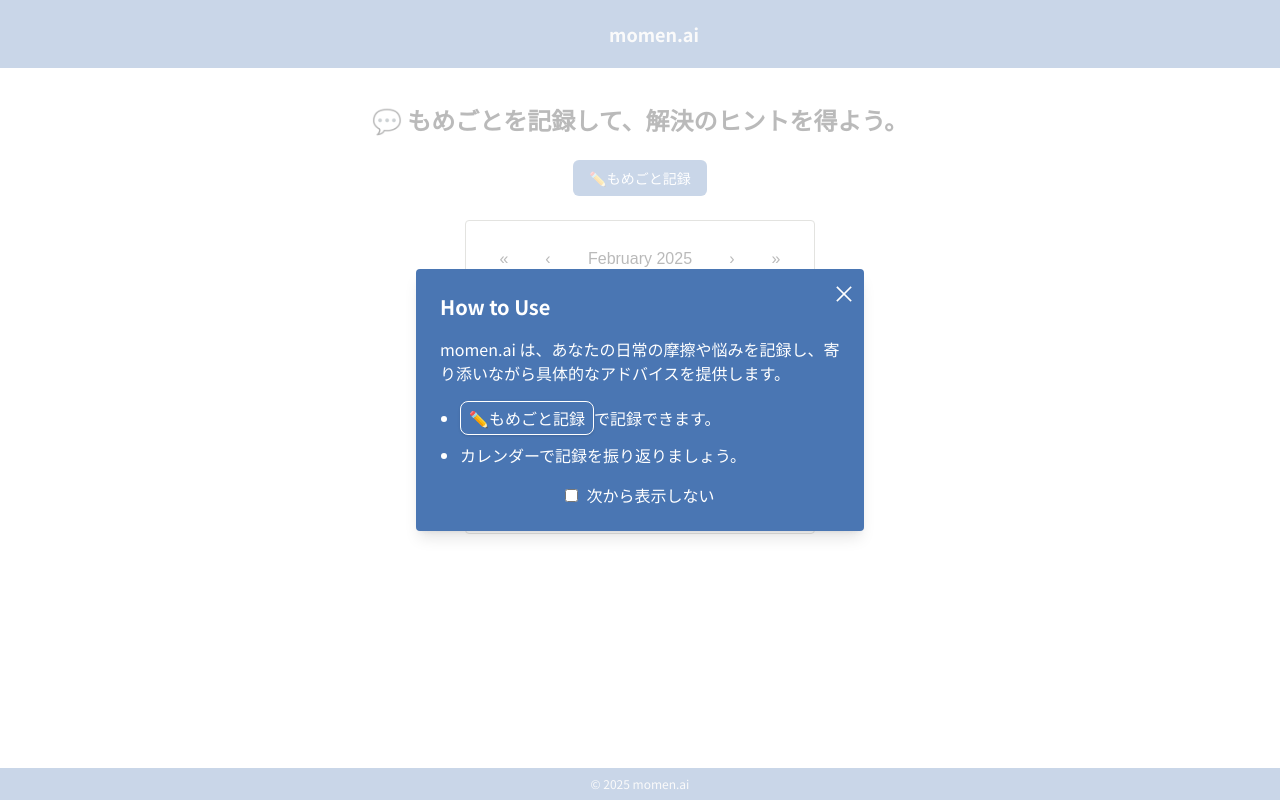
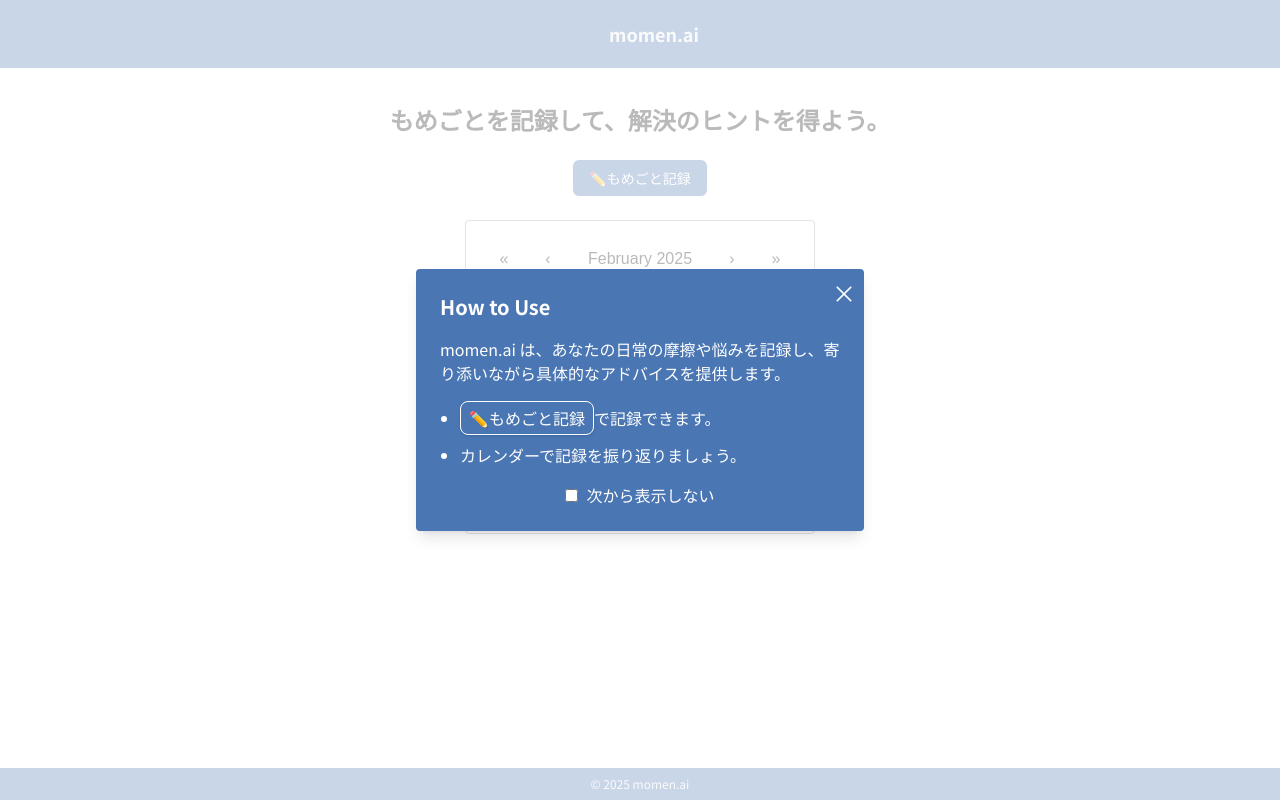
Before and after one commit to MapGeoSafari/momenai, a Next.js app: page / in a window 1280 px wide. Built offline with nearby package versions, Linux system fonts and the light colour scheme; some icons are missing.

Commit message:
remove hukidashi

```diff
--- a/app/page.tsx
+++ b/app/page.tsx
@@ -108,7 +108,7 @@
           <div className="max-w-xl mx-auto relative">
             <div className="text-center mt-4 mb-6">
               <h1 className="font-bold whitespace-nowrap text-lg sm:text-xl md:text-2xl">
-                💬 もめごとを記録して、解決のヒントを得よう。
+                もめごとを記録して、解決のヒントを得よう。
               </h1>
             </div>
 
```
